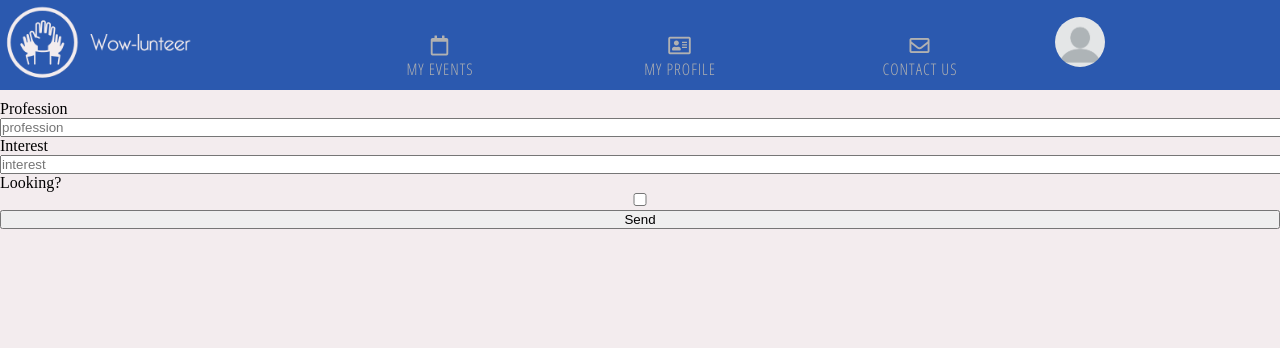
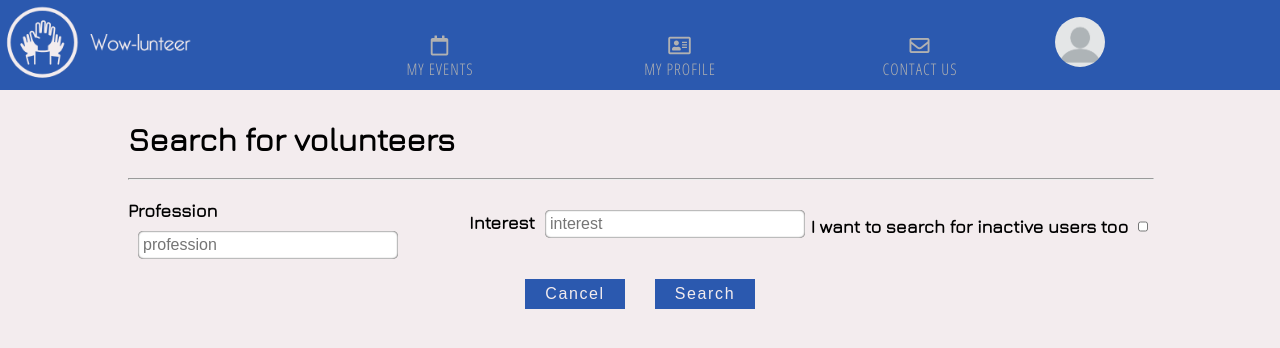
Before and after one commit to abelkalamar/Voluntify, an Angular app in the folder frontend/: page /comp/main/search in a window 1280 px wide. Shown: the top 348 px of the page. Built offline with nearby package versions, Linux system fonts and the light colour scheme; no server answers.

Commit message:
create search volunteers layout with basic css

```diff
--- a/frontend/src/app/components/comp-main/create-event/create-event.component.html
+++ b/frontend/src/app/components/comp-main/create-event/create-event.component.html
@@ -1,5 +1,5 @@
 <div class="container">
-  <h1>Create your own Event</h1>
+  <h1>Create your own event</h1>
   <hr>
   <form [formGroup]="eventData" action="" (ngSubmit)="onSubmit()">
     <div class="content">
--- a/frontend/src/app/components/comp-main/search-people/search-people.component.html
+++ b/frontend/src/app/components/comp-main/search-people/search-people.component.html
@@ -1,4 +1,8 @@
+<div class="container">
   <form [formGroup]="formData" action="" (ngSubmit)=onSubmit()>
+    <h1>Search for volunteers</h1>
+    <hr>
+    <div class="content">
       <div class="form-group profession">
         <label for="profession">Profession</label>
         <input type="text" id="profession" class="form-control" formControlName="profession" placeholder="profession">
@@ -8,8 +12,16 @@
         <input type="text" id="interest" class="form-control" formControlName="interest" placeholder="interest">
       </div>
       <div class="form-group isLooking">
-    <label for="isLooking">Looking?</label>
-    <input type="checkbox" id="isLooking" class="form-control" formControlName="isLooking" placeholder="isLooking">
+        <label for="isLooking">I want to search for inactive users too</label>
+        <input type="checkbox" id="isLooking" class="form-control checkbox" formControlName="isLooking" placeholder="isLooking">
       </div>
-  <button>Send</button>
+    </div>
+    <div class="buttons">
+      <button type="button" class="button cancel" (click)="onCancel()">Cancel</button>
+      <button type="submit" class="button">Search</button>
+    </div>
   </form>
+  <div class="result">
+    <div class="user"></div>
+  </div>
+</div>
--- a/frontend/src/app/components/comp-main/search-people/search-people.component.scss
+++ b/frontend/src/app/components/comp-main/search-people/search-people.component.scss
@@ -0,0 +1,75 @@
+.container {
+  display: flex;
+  margin: 0 auto;
+  width: 80vw;
+  font-family: 'Jura', sans-serif;
+  flex-direction: column;
+  h1 {
+    margin: 20px 0;
+  }
+}
+
+form {
+  display: flex;
+  flex-direction: column;
+}
+
+.content {
+  display: flex;
+}
+
+.buttons {
+  display: flex;
+  justify-content: center;
+}
+
+.form-group {
+  margin: 20px 0px;
+  font-size: 18px;
+  font-weight: bold;
+}
+
+
+input {
+  padding: 5px;
+  font-size: 16px;
+  border: none;
+  border-radius: 5px;
+  &:focus{
+    outline: none;
+  }
+}
+
+input[type="text"] {
+  margin-top: 10px;
+  box-shadow: inset 0 0 2px #000000;
+  max-width: 250px;
+  margin-left: 10px;
+}
+
+.checkbox {
+  width: 10px;
+  margin: 20px 0 0 10px;
+}
+
+.button {
+  background-color: #2B59AF;
+  border: none;
+  color: #F3ECEE;
+  cursor: pointer;
+  padding: 5px;
+  font-size: 16px;
+  letter-spacing: 0.1em;
+  height: 30px;
+  width: 100px;
+  &:hover{
+    background-color: rgb(68, 106, 177);
+  }
+  &:focus{
+    outline: none;
+  }
+}
+
+.cancel {
+  margin-right: 30px;
+}
--- a/frontend/src/app/components/comp-main/search-people/search-people.component.ts
+++ b/frontend/src/app/components/comp-main/search-people/search-people.component.ts
@@ -1,7 +1,6 @@
 import { Component, OnInit } from '@angular/core';
 import { FormGroup, FormControl } from '@angular/forms';
 import { Router } from '@angular/router';
-import { EventService } from 'src/app/services/event.service';
 import { HttpClient, HttpHeaders } from '@angular/common/http';
 import { PersonalDataService } from 'src/app/services/personal-data.service';
 
@@ -16,7 +15,8 @@ export class SearchPeopleComponent implements OnInit {
 
   constructor(
     private http: HttpClient,
-    private userService: PersonalDataService
+    private userService: PersonalDataService,
+    private router: Router,
   ) { }
 
   ngOnInit() {
@@ -34,4 +34,8 @@ export class SearchPeopleComponent implements OnInit {
     //   });
   }
 
+  onCancel() {
+    this.router.navigate(['/comp/main']);
+  }
+
 }
--- a/frontend/src/app/components/main/update-profile/update-profile.component.scss
+++ b/frontend/src/app/components/main/update-profile/update-profile.component.scss
@@ -20,10 +20,11 @@
   display: flex;
   align-content: center;
   width: 100%;
+  max-height: 250px;
   img {
     border: 1px solid gray;
     width: 180px;
-    height: 230px;
+    height: auto;
   }
 }
 
```
Lines whose indentation alone changed are shown as unchanged.
